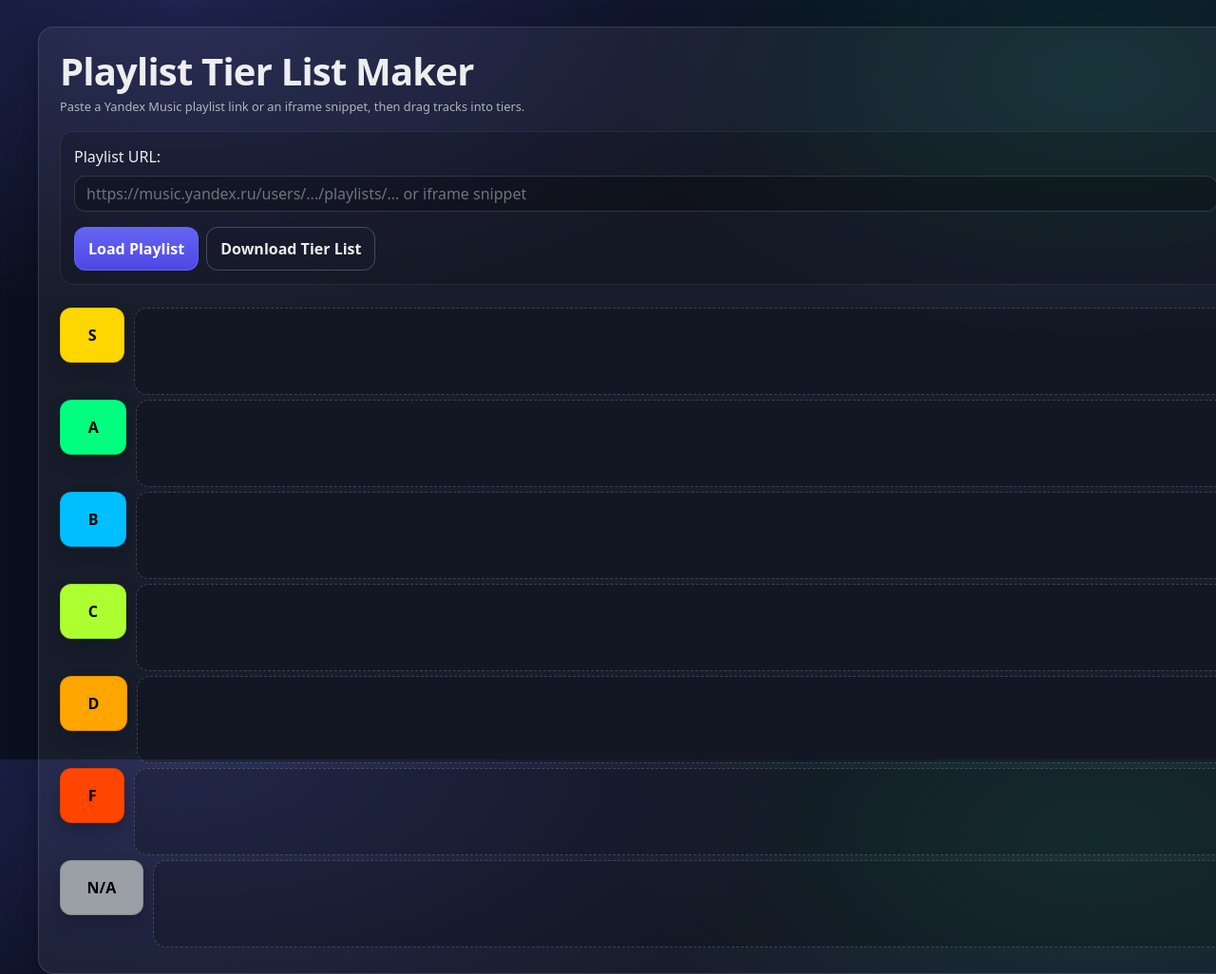
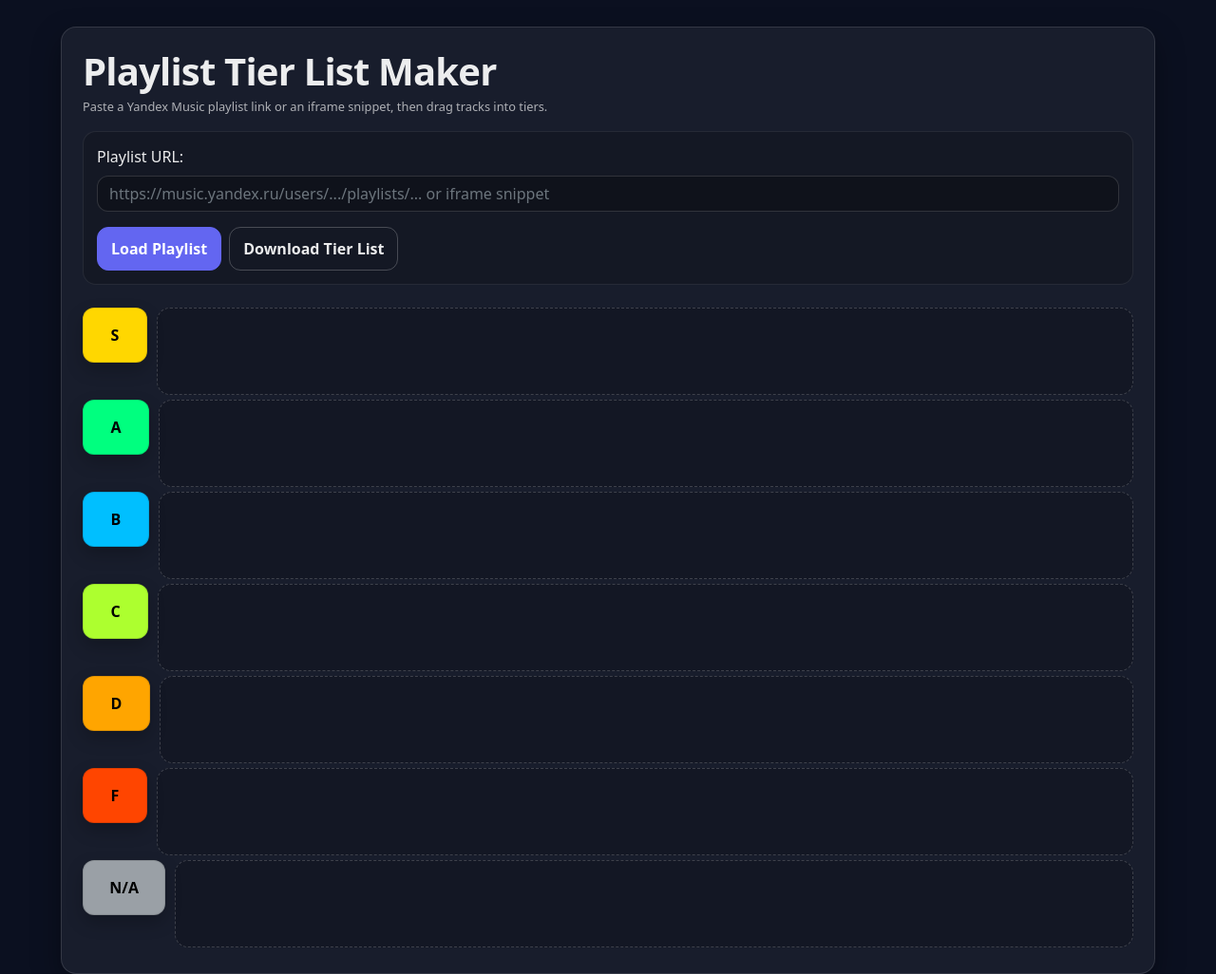
Before and after one commit to StarecMudrec/Playlist-to-Tier-List, a Flask app: page / in a window 1280 px wide. Shown: the whole page at 95% size. Run offline with Flask 3, Linux system fonts and the light colour scheme; some libraries are stand-ins or nearby versions.

Commit message:
Update styles.css

```diff
--- a/static/styles.css
+++ b/static/styles.css
@@ -15,19 +15,18 @@ html, body { height: 100%; }
 body {
     font-family: ui-sans-serif, system-ui, -apple-system, Segoe UI, Roboto, Arial, "Noto Sans", "Liberation Sans", sans-serif;
     background-color: var(--bg);
-    background-image:
-        radial-gradient(1200px 600px at 15% 0%, rgba(99,102,241,0.22), transparent 55%),
-        radial-gradient(900px 500px at 90% 10%, rgba(16,185,129,0.15), transparent 55%);
+     /* No gradients */
+     background-image: none;
     color: var(--text);
 }
 
 .app-shell {
     max-width: none;
-    width: 100%;
-     margin: 28px 40px 40px;
+     width: 90vw;
+     margin: 28px auto 40px;
     padding: 22px;
     border-radius: 16px;
-     /* Solid surface (no gradient rectangle) */
+     /* Solid surface */
      background: rgba(255,255,255,0.055);
     border: 1px solid var(--border);
     box-shadow: var(--shadow);
@@ -130,7 +129,7 @@ h1, h3, label { color: var(--text); }
     width: 140px;
     text-align: center;
     cursor: grab;
-    background: linear-gradient(180deg, rgba(255,255,255,0.08), rgba(255,255,255,0.05));
+     background: rgba(255,255,255,0.07);
     border: 1px solid rgba(255,255,255,0.12);
     padding: 10px 10px 8px;
     border-radius: 14px;
@@ -195,8 +194,8 @@ h1, h3, label { color: var(--text); }
 }
 
 .btn-primary {
-    background: linear-gradient(180deg, rgba(99,102,241,1), rgba(79,70,229,1));
-    border-color: rgba(99,102,241,0.9);
+     background: rgba(99,102,241,1);
+     border-color: rgba(99,102,241,1);
 }
 
 .btn-primary:hover{
@@ -223,7 +222,8 @@ h1, h3, label { color: var(--text); }
 /* Mobile tweaks */
 @media (max-width: 576px){
      .app-shell{
-         margin: 14px 14px 20px;
+         width: 96vw;
+         margin: 14px auto 20px;
          padding: 14px;
      }
     .track-item{
```
